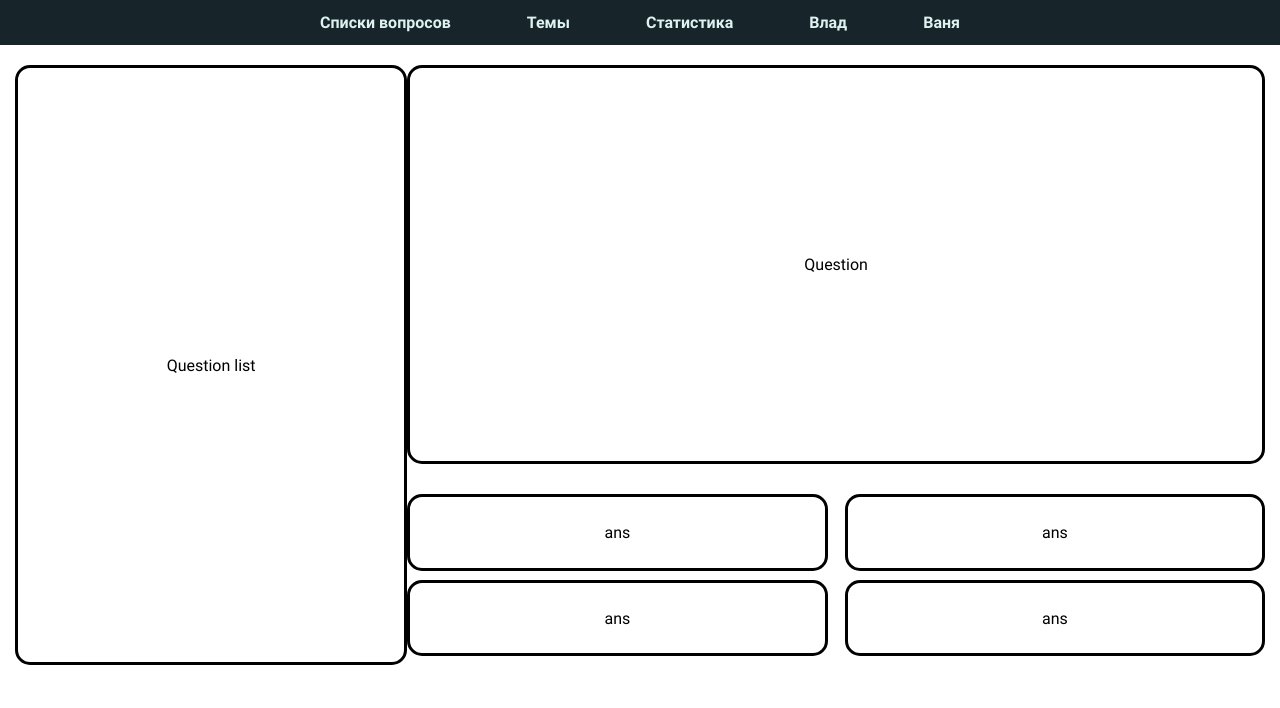
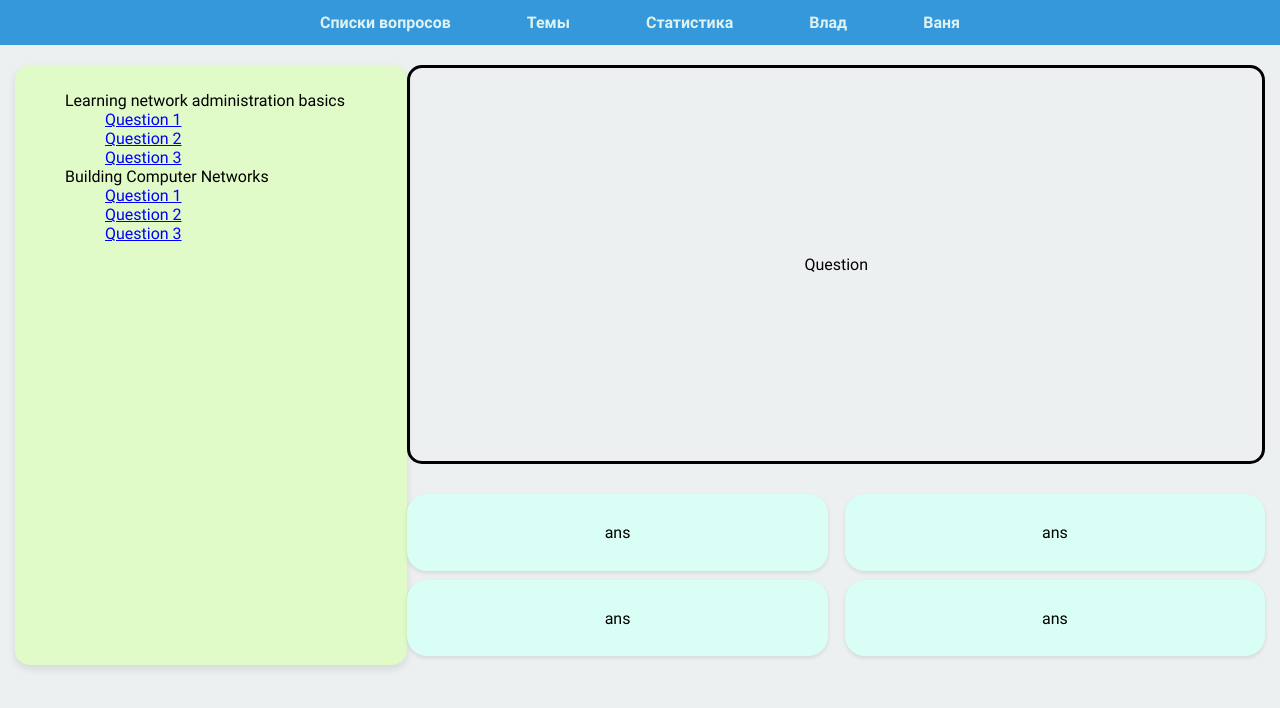
Before and after one commit to EasyAKS/TS, a plain HTML site: page Front/src/index.html in a window 1280 px wide. Drawn offline with Linux system fonts and the light colour scheme.

Commit message:
server data fetching, small refactor, question and answer displaying, redesign

```diff
--- a/Front/src/index.html
+++ b/Front/src/index.html
@@ -19,7 +19,7 @@
         </div>
         <main class="main_window">
             <section class="left_list">
-                Question list
+                <ul class="themes_root"></ul>
             </section>
             <section class="questions_section">
                 <div class="question_window">
--- /dev/null
+++ b/Front/src/scripts/response.json
@@ -0,0 +1,83 @@
+{
+    "themes": [
+        {
+            "themeName": "Learning network administration basics",
+            "questions": [
+                {
+                    "questionNumber": "Question 1",
+                    "questionFullDescription": "What's name of the teacher?",
+                    "answers": {
+                        "wrong1": "Lev Tolstoy",
+                        "correct": "Ivan Ivanovich Gletsevich",
+                        "wrong2": "Ivan Kosyak",
+                        "wrong3": "Petr I"
+                    },
+                    "picture": "url of image(optional)"
+
+                },
+                {
+                    "questionNumber": "Question 2",
+                    "questionFullDescription": "What's name of discipline?",
+                    "answers": {
+                        "wrong1": "OKS",
+                        "wrong2": "OBIPVSIT",
+                        "wrong3": "TRTPO",
+                        "correct": "AKS"
+                    },
+                    "picture": "url of image(optional)"
+                },
+                {
+                    "questionNumber": "Question 3",
+                    "questionFullDescription": "How old is professor?",
+                    "answers": {
+                        "correct": "54",
+                        "wrong1": "12",
+                        "wrong2": "77",
+                        "wrong3": "Frog"
+                    },
+                    "picture": "url of image(optional)"
+                }
+            ]
+        },
+
+        {
+            "themeName": "Building Computer Networks",
+            "questions": [
+                {
+                    "questionNumber": "Question 1",
+                    "questionFullDescription": "Which wire would you use to connect two identical devices?",
+                    "answers": {
+                        "wrong1": "Copper cable",
+                        "correct": "Cross-cable",
+                        "wrong2": "Optic-fiber",
+                        "wrong3": "Rope"
+                    },
+                    "picture": "url of image(optional)"
+
+                },
+                {
+                    "questionNumber": "Question 2",
+                    "questionFullDescription": "What's the difference between static and dynamic routing?",
+                    "answers": {
+                        "wrong1": "Static is shi dynamic is G",
+                        "wrong2": "Static is for gays dynamic is for goats",
+                        "wrong3": "They have different names",
+                        "correct": "Static does not change it's routes, but dynamic does"
+                    },
+                    "picture": "url of image(optional)"
+                },
+                {
+                    "questionNumber": "Question 3",
+                    "questionFullDescription": "Do you like AKS",
+                    "answers": {
+                        "correct": "Yes",
+                        "wrong1": "No",
+                        "wrong2": "May be",
+                        "wrong3": "Probably"
+                    },
+                    "picture": "url of image(optional)"
+                }
+            ]
+        }
+    ]
+}
--- a/Front/src/scripts/script.js
+++ b/Front/src/scripts/script.js
@@ -0,0 +1,71 @@
+let globalData = {}
+const globalQuestions = []
+
+const getData = async () => {
+    try {
+        const response = await fetch('http://localhost:5500/src/scripts/response.json');
+        if (!response.ok) {
+            throw new Error('Network response was not ok');
+        }
+        globalData = await response.json();
+        parseResponse(globalData);
+    } catch (error) {
+        console.error('An error occurred:', error);
+    }
+};
+
+const parseResponse = (resp) => {
+    const questionRoot = document.querySelector('.themes_root')
+    resp.themes.forEach(x => x.questions.forEach(y => {
+        y.id = generateID()
+        globalQuestions.push(y)
+    }))
+    resp.themes.forEach(x => questionRoot.appendChild(createThemeNode(x)))
+}
+
+
+const createThemeNode = (element) => {
+    const theme = document.createElement("li")
+    theme.innerText = element.themeName
+    const themeSublist = document.createElement('ul')
+    themeSublist.classList.add('questionList-sublist')
+    theme.appendChild(themeSublist)
+
+    element.questions.forEach(x => {
+        const question = document.createElement("li")
+        question.innerHTML = `<a href="#" class="questionElement" id="${x.id}">${x.questionNumber}</a>`
+        themeSublist.appendChild(question)
+    })
+    return theme
+}
+
+const fillButtonsWithAnswers = (id) => {
+    const answers_box = document.querySelector('.answers_box');
+    const answerButtons = Array.from(answers_box.querySelectorAll('.answer_button'));
+
+    answerButtons.forEach((button, index) => {
+        const question = globalQuestions.find(x => x.id === id);
+        const keysArray = Array.from(Object.keys(question.answers));
+        const key = keysArray[index];
+        button.innerText = question.answers[key];
+    });
+}
+
+const generateID = () => {
+    return Math.floor(Math.random() * Date.now()).toString(16)
+}
+
+document.querySelector('.themes_root').addEventListener('click', (e) => {
+    if(!e.target.closest('.questionElement')) return
+    else {
+        document.querySelector('.question_window').innerText = globalQuestions.find(x => x.id === e.target.closest('.questionElement').getAttribute('id')).questionFullDescription
+        fillButtonsWithAnswers(e.target.closest('.questionElement').getAttribute('id'))
+    }
+})
+
+document.querySelector('.answers_box').addEventListener('click', (e) => {
+    if(!e.target.closest('.answer_button')) return
+    else document.querySelector('.question_window').innerText = 'Your answer is ' + e.target.closest('.answer_button').innerText
+})
+
+getData()
--- a/Front/src/styles/style.css
+++ b/Front/src/styles/style.css
@@ -17,6 +17,7 @@
 body {
     margin: 0;
     padding: 0;
+    background-color: #ecf0f1;
 }
 
 
@@ -31,7 +32,7 @@ body {
 .nav_container{
     width: 100%;
     height: 45px;
-    background-color: #17252a;
+    background-color: #3498db;
     display: flex;
     justify-content: center;
 }
@@ -85,12 +86,29 @@ body {
 .left_list {
     height: 600px;
     width: 400px;
-    border: 3px solid black;
+    background-color: #e0fac8;;
     border-radius: 15px;
     display: flex;
-    align-items: center;
-    justify-content: center;
     box-sizing: border-box;
+    padding: 10px;
+    box-shadow: 0 4px 8px rgba(0, 0, 0, 0.1);
+    overflow: auto;
+    padding-bottom: 20px;
+}
+
+
+.left_list::-webkit-scrollbar {
+    width: 10px;
+    height: 10px;
+}
+
+.left_list::-webkit-scrollbar-thumb {
+    background-color: #8ef671;
+    border-radius: 5px;
+}
+
+.left_list::-webkit-scrollbar-track {
+    background-color: #f0f0f0;
 }
 
 .questions_section {
@@ -123,13 +141,29 @@ body {
 .answer_button {
     width: 49%;
     height: 45%;
-    border: 3px solid black;
-    border-radius: 15px;
+    border-radius: 20px;
     display: flex;
     align-items: center;
     justify-content: center;
+    transition: background-color 0.3s ease, transform 0.3s ease, box-shadow 0.3s ease;
+    background-color: #d9fef6;
+    box-shadow: 0 2px 4px rgba(0, 0, 0, 0.1);
 }
 
 .answer_button:hover {
-    background-color: blue;
+    background-color: #f0f0f0;
+    box-shadow: 0 4px 8px rgba(0, 0, 0, 0.2);
+    transform: translate(-5px, -5px);
 }
+
+.questionList-sublist, .themes_root {
+    list-style-type: none;
+}
+
+.questionElement {
+    color: blue;
+}
+
+.questionElement:hover {
+    color: orangered;
+}
```
